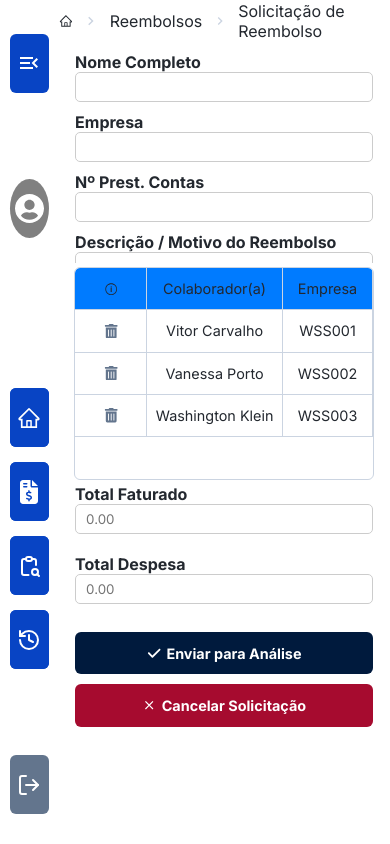
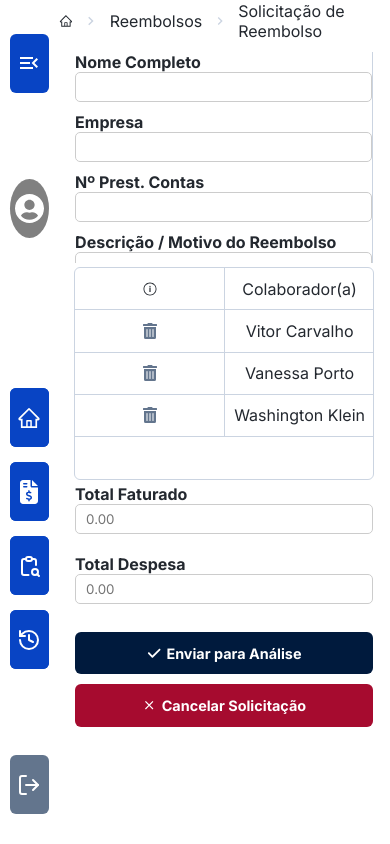
Before and after one commit to lucasgomesdacruz/sispar, a React (Vite) app: page /reembolso in a window 390 px wide. Built offline with nearby package versions, Linux system fonts and the light colour scheme.

Commit message:
:construction: :iphone: feat: ajustes de responsividade

```diff
--- a/src/pages/reembolso/Reembolso.module.scss
+++ b/src/pages/reembolso/Reembolso.module.scss
@@ -691,7 +691,7 @@
                     justify-content: space-between;
                     grid-template-columns: none; //mobile
                     // grid-template-rows: auto auto; tablet
-                    border-right: none; //tablet
+                    border-right: 1px solid $surface-layer; //tablet
                     padding-right: 0px; //tablet
 
                     > *:nth-child(4) {
@@ -783,8 +783,8 @@
                         justify-content: space-between;
                         gap: 10px;
                         // grid-template-columns: 6% 6% 6% 10% 8% 12% 12% 12% 10% 5%;
-                        grid-template-columns: none; //tablet //mobile
-                        grid-template-rows: none; //tablet //mobile
+                        grid-template-columns: 1px solid $surface-layer; //tablet //mobile
+                        grid-template-rows: 1px solid $surface-layer; //tablet //mobile
 
                         .save {
                             display: flex;
@@ -851,6 +851,7 @@
                 .customTable {
                     display: grid;
                     width: 100%;
+                    border-collapse: collapse;
 
                     .containerThead {
                         height: 5vh;
@@ -862,28 +863,30 @@
                         .containerTr {
                             width: 100%;
                             display: grid;
-                            // grid-template-columns: 3% 9% 6% 6% 7% 7% 11% 10% 5% 5% 5% 5% 5% 5% 5% 6%;
-                            grid-template-columns: 8% 15% 10% 10% 10% 10% 20% 20% 10% 10% 10% 10% 10% 10% 15% 10%; //tablet
+
+                            grid-template-columns: 1fr 1fr 1fr 1fr 1fr 1fr 1fr 1fr 1fr 1fr 1fr 1fr 1fr 1fr 1fr 1fr;
 
                             th {
-                                width: 100%;
+                                width: 150px; //mobile
                                 display: grid;
                                 justify-content: center;
                                 align-items: center;
                                 border-right: 1px solid $surface-layer;
                                 border-bottom: 1px solid $surface-layer;
                                 grid-template-columns: auto; //tablet
-                                background-color: #007bff;
 
-                                // text-overflow: ellipsis;
-                                white-space: nowrap; //tablet
-                                // overflow: hidden;
+
+
+
+                                text-overflow: ellipsis; //mobile
+                                white-space: nowrap; //mobile
+                                overflow: hidden; //mobile
 
 
                                 height: 5vh;
                                 font-weight: 400;
 
-                                font-size: 0.90rem;//mobile
+                                font-size: 1rem;//mobile
                                 color: $secondary-bg;
                             }
                         }
@@ -898,7 +901,9 @@
                             width: 100%;
                             display: grid;
                             // grid-template-columns: 3% 9% 6% 6% 7% 7% 11% 10% 5% 5% 5% 5% 5% 5% 5% 6%;
-                            grid-template-columns: 8% 15% 10% 10% 10% 10% 20% 20% 10% 10% 10% 10% 10% 10% 15% 10%;
+                            grid-template-columns: 1fr 1fr 1fr 1fr 1fr 1fr 1fr 1fr 1fr 1fr 1fr 1fr 1fr 1fr 1fr 1fr;
+
+
 
                             .clickHover,
                             .motiveHover {
@@ -918,18 +923,22 @@
                                 display: grid;
                                 align-items: center;
                                 justify-content: center;
-                                border-right: 1px solid $surface-layer;
-                                border-bottom: 1px solid $surface-layer;
+                                border-right: 1px solid $surface-layer; //mobile
+                                border-bottom: 1px solid $surface-layer; //mobile
 
-                                white-space: nowrap; //tablet
-                                // overflow: hidden; //tablet
-                                // text-overflow: ellipsis; //tablet
+
+                                width: 150px; //mobile
+                                text-overflow: ellipsis; //mobile
+                                white-space: nowrap; //mobile
+                                overflow: hidden; //mobile
+
+
 
 
                                 height: 5vh;
                                 font-weight: 400;
 
-                                font-size: 0.90rem;//mobile
+                                font-size: 1rem;//mobile
                                 color: $secondary-bg;
 
                                 svg {
```
